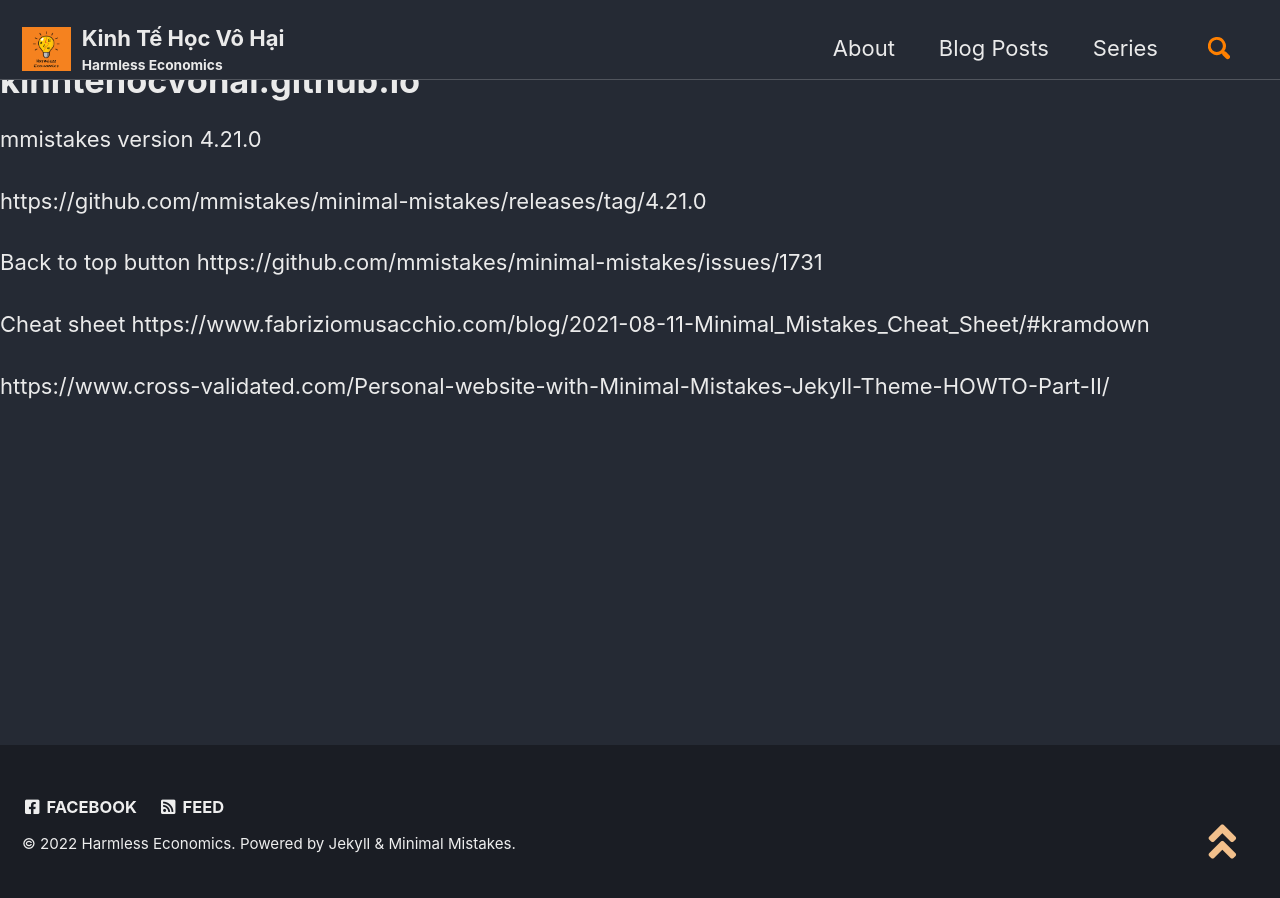
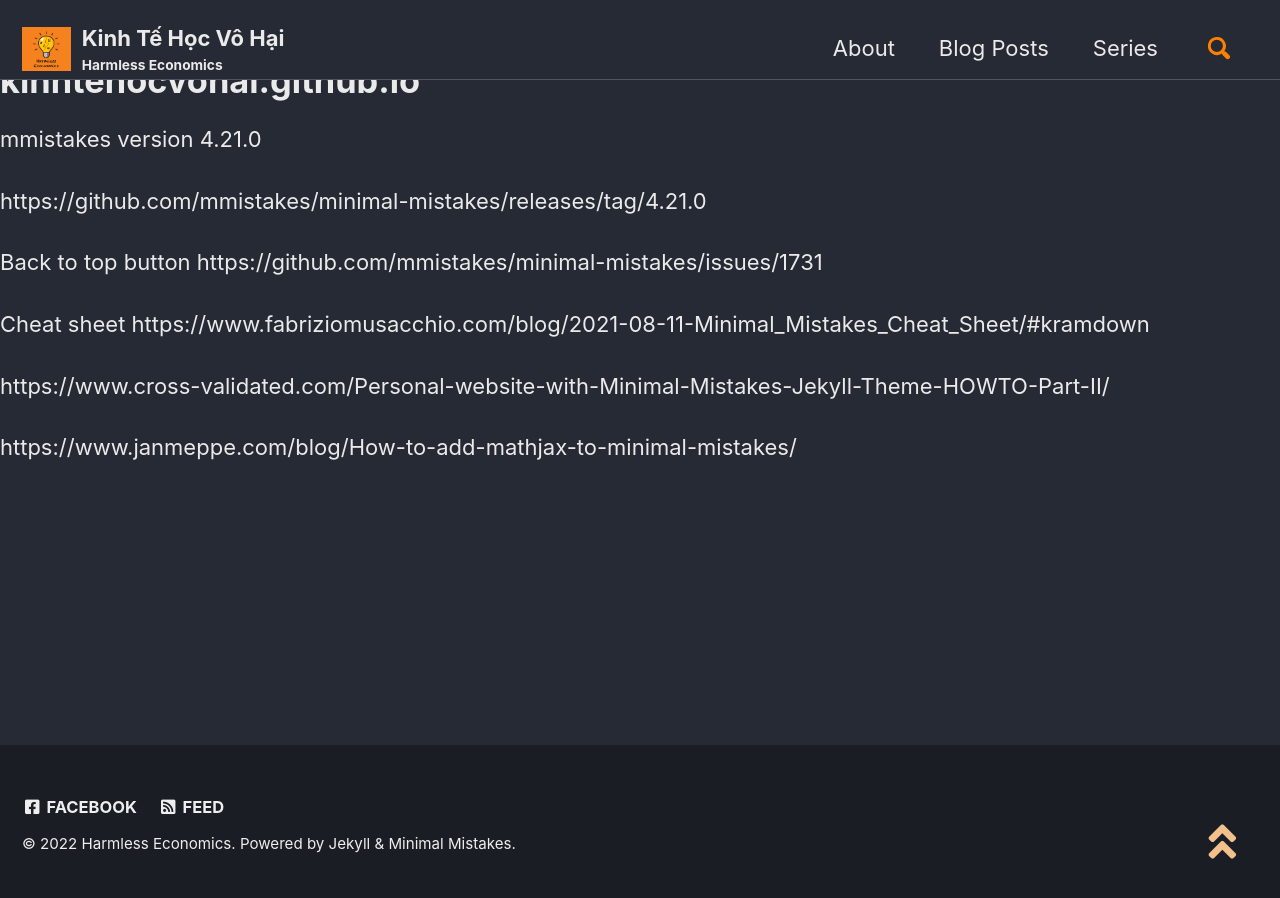
Before and after one commit to kinhtehocvohai/kinhtehocvohai.github.io, a Jekyll site: the page built from webvers.md, in a window 1280 px wide. Built offline with Jekyll 4.4.1, drawn with Linux system fonts in a browser that asks for light colours; cached includes are drawn as plain includes; our own code applies the rules of GitHub Pages for plain Markdown files; part of the change alters nothing that is shown.

Commit message:
Update webvers.md

```diff
--- a/webvers.md
+++ b/webvers.md
@@ -11,3 +11,5 @@ Cheat sheet
 https://www.fabriziomusacchio.com/blog/2021-08-11-Minimal_Mistakes_Cheat_Sheet/#kramdown
 
 https://www.cross-validated.com/Personal-website-with-Minimal-Mistakes-Jekyll-Theme-HOWTO-Part-II/
+
+https://www.janmeppe.com/blog/How-to-add-mathjax-to-minimal-mistakes/
```
